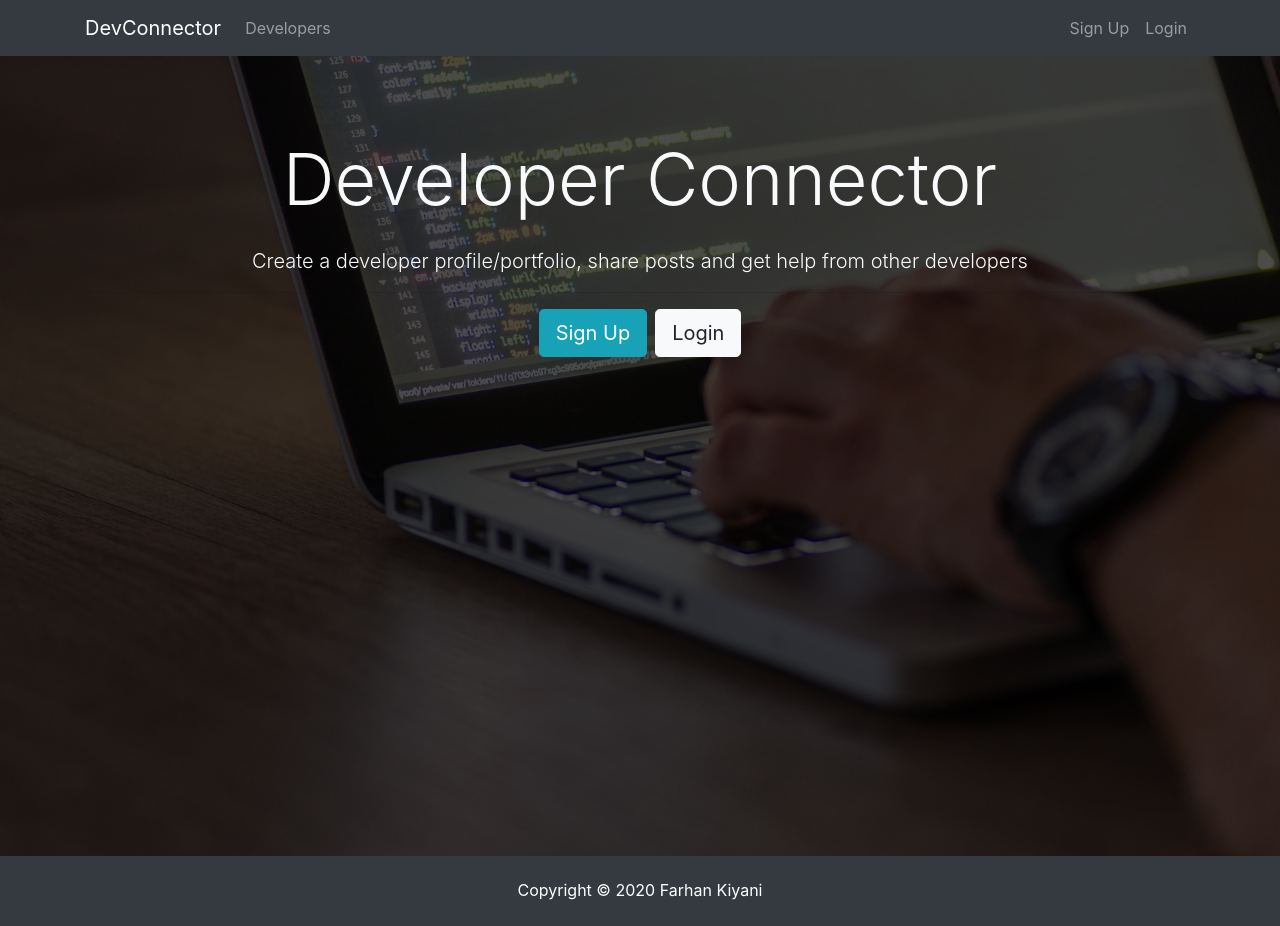
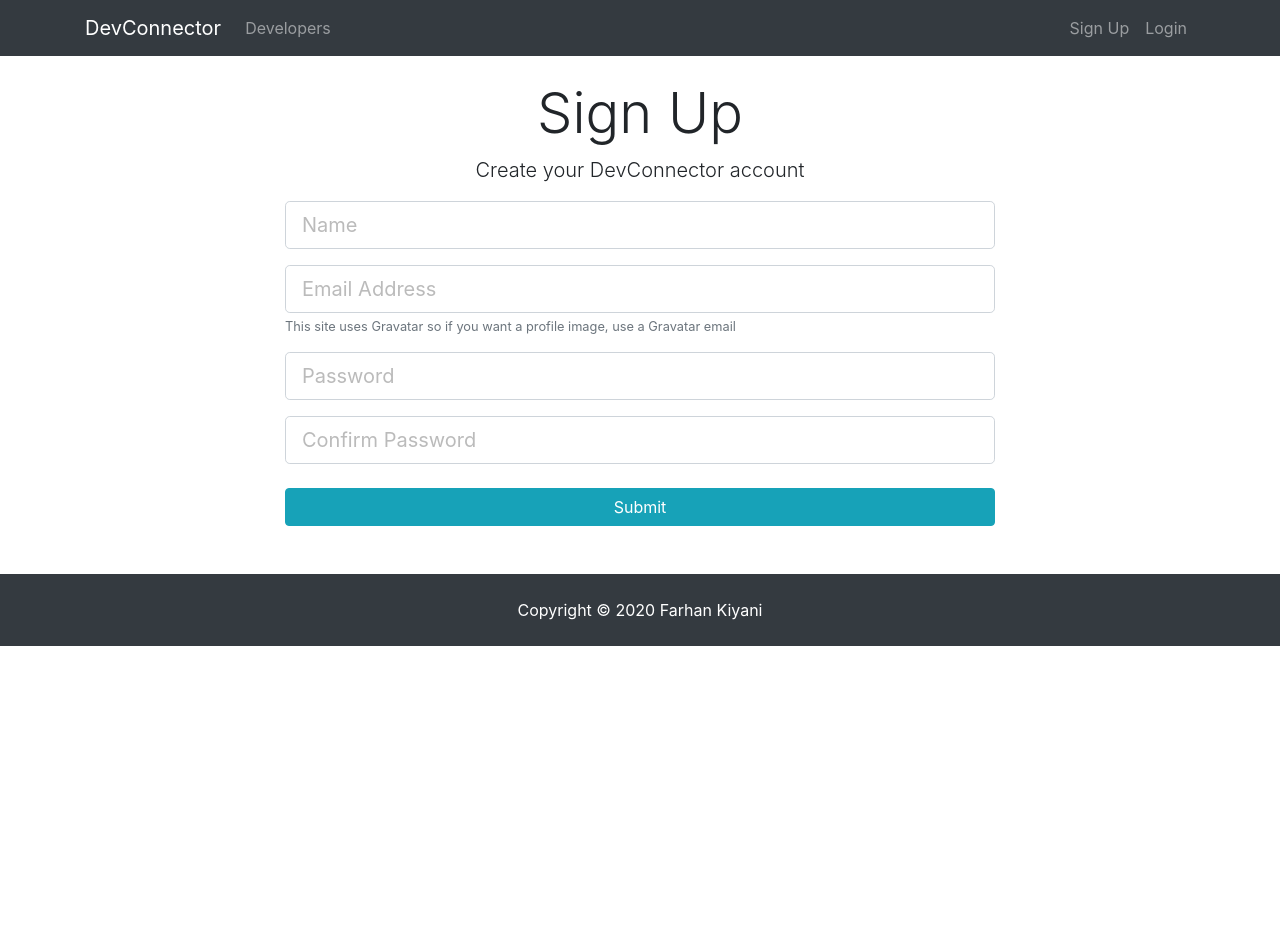
Before and after one commit to farhan2742/devmeet, a React (Create React App) app in the folder client/: page /register in a window 1280 px wide. After the commit the page ends 800 px from the top, so only its background shows below. Built offline with nearby package versions, Linux system fonts and the light colour scheme.

Commit message:
Added react routing and created register component.

```diff
--- a/client/package.json
+++ b/client/package.json
@@ -8,6 +8,7 @@
     "@testing-library/user-event": "^12.5.0",
     "react": "^17.0.1",
     "react-dom": "^17.0.1",
+    "react-router-dom": "^5.2.0",
     "react-scripts": "4.0.1",
     "web-vitals": "^0.2.4"
   },
--- a/client/src/App.js
+++ b/client/src/App.js
@@ -1,19 +1,30 @@
 import React, { Component } from 'react';
+import { BrowserRouter as Router, Route } from 'react-router-dom';
 
 import Navbar from './components/layout/Navbar'
 import Landing from './components/layout/Landing'
 import Footer from './components/layout/Footer'
+import Register from './components/auth/Register'
+import Login from './components/auth/Login'
 
 import './App.css';
 
 class App extends Component {
   render() {
     return (
-      <div className="App">
-        <Navbar />
-        <Landing />
-        <Footer />
-      </div>
+      <Router>
+        <div className="App">
+          <Navbar />
+          <Route exact path="/" component={Landing} />
+          <div className="container">
+            <Route exact path="/register" component={Register} />
+          </div>
+          <div className="container">
+            <Route exact path="/login" component={Login} />
+          </div>
+          <Footer />
+        </div>
+      </Router>
     )
   }
 }
--- /dev/null
+++ b/client/src/components/auth/Login.js
@@ -0,0 +1,13 @@
+import React, { Component } from 'react'
+
+ class Login extends Component {
+    render() {
+        return (
+            <div>
+                <h1>Login</h1>
+            </div>
+        )
+    }
+}
+
+export default Login
--- /dev/null
+++ b/client/src/components/auth/Register.js
@@ -0,0 +1,67 @@
+import React, { Component } from 'react'
+
+ class Register extends Component {
+    constructor() {
+        super();
+        this.state = {
+            name: '',
+            email: '',
+            password: '',
+            password2: '',
+            errors: {}
+        }
+
+        this.onChange = this.onChange.bind(this);
+        this.onSubmit = this.onSubmit.bind(this);
+    }
+
+    onChange(e) {
+        this.setState({[e.target.name]: e.target.value});
+    }
+
+    onSubmit(e) {
+        e.preventDefault();
+
+        const newUser = {
+            name: this.state.name,
+            email: this.state.email,
+            password: this.state.password,
+            password2: this.state.password2
+        }
+
+        console.log(newUser);
+    }
+
+    render() {
+        return (
+            <div className="register">
+                <div className="container">
+                    <div className="row">
+                        <div className="col-md-8 m-auto">
+                            <h1 className="display-4 text-center">Sign Up</h1>
+                            <p className="lead text-center">Create your DevConnector account</p>
+                            <form onSubmit={this.onSubmit}>
+                                <div className="form-group">
+                                    <input type="text" className="form-control form-control-lg" placeholder="Name" name="name" value={this.state.name} onChange={this.onChange} />
+                                </div>
+                                <div className="form-group">
+                                    <input type="email" className="form-control form-control-lg" placeholder="Email Address" name="email" value={this.state.email} onChange={this.onChange} />
+                                    <small className="form-text text-muted">This site uses Gravatar so if you want a profile image, use a Gravatar email</small>
+                                </div>
+                                <div className="form-group">
+                                    <input type="password" className="form-control form-control-lg" placeholder="Password" name="password" value={this.state.password} onChange={this.onChange} />
+                                </div>
+                                <div className="form-group">
+                                    <input type="password" className="form-control form-control-lg" placeholder="Confirm Password" name="password2" value={this.state.password2} onChange={this.onChange} />
+                                </div>
+                                <input type="submit" className="btn btn-info btn-block mt-4" />
+                            </form>
+                        </div>
+                    </div>
+                </div>
+            </div>
+        )
+    }
+}
+
+export default Register
--- a/client/src/components/layout/Landing.js
+++ b/client/src/components/layout/Landing.js
@@ -1,4 +1,5 @@
 import React, { Component } from 'react'
+import { Link } from "react-router-dom"
 
  class Landing extends Component {
     render() {
@@ -12,8 +13,8 @@
                                 </h1>
                                 <p className="lead"> Create a developer profile/portfolio, share posts and get help from other developers</p>
                                 <hr />
-                                <a href="register.html" className="btn btn-lg btn-info mr-2">Sign Up</a>
-                                <a href="login.html" className="btn btn-lg btn-light">Login</a>
+                                <Link to="/register" className="btn btn-lg btn-info mr-2">Sign Up</Link>
+                                <Link to="/login" className="btn btn-lg btn-light">Login</Link>
                             </div>
                         </div>
                     </div>
--- a/client/src/components/layout/Navbar.js
+++ b/client/src/components/layout/Navbar.js
@@ -1,12 +1,12 @@
-import { NativeBuffer } from 'mongoose'
 import React, { Component } from 'react'
+import { Link } from "react-router-dom"
 
 class Navbar extends Component {
     render(){
         return (
             <nav className="navbar navbar-expand-sm navbar-dark bg-dark mb-4">
                 <div className="container">
-                <a className="navbar-brand" href="landing.html">DevConnector</a>
+                <Link className="navbar-brand" to="/">DevConnector</Link>
                 <button className="navbar-toggler" type="button" data-toggle="collapse" data-target="#mobile-nav">
                     <span className="navbar-toggler-icon"></span>
                 </button>
@@ -14,17 +14,17 @@
                 <div className="collapse navbar-collapse" id="mobile-nav">
                     <ul className="navbar-nav mr-auto">
                     <li className="nav-item">
-                        <a className="nav-link" href="profiles.html"> Developers
-                        </a>
+                        <Link className="nav-link" to="/profile"> Developers
+                        </Link>
                     </li>
                     </ul>
 
                     <ul className="navbar-nav ml-auto">
                     <li className="nav-item">
-                        <a className="nav-link" href="register.html">Sign Up</a>
+                        <Link className="nav-link" to="/register">Sign Up</Link>
                     </li>
                     <li className="nav-item">
-                        <a className="nav-link" href="login.html">Login</a>
+                        <Link className="nav-link" to="/login">Login</Link>
                     </li>
                     </ul>
                 </div>
```
Also changed, not shown: 1 other file (tests, documents, lock files or other folders).
